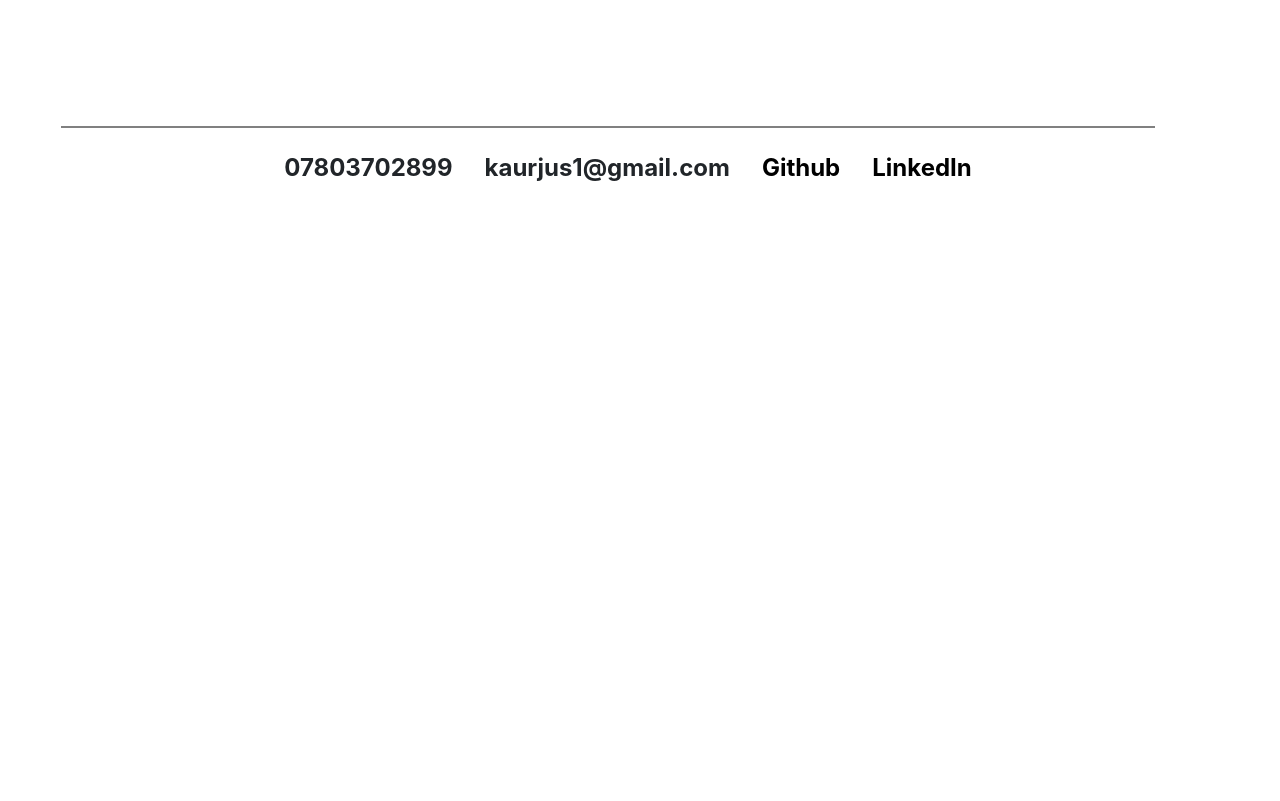
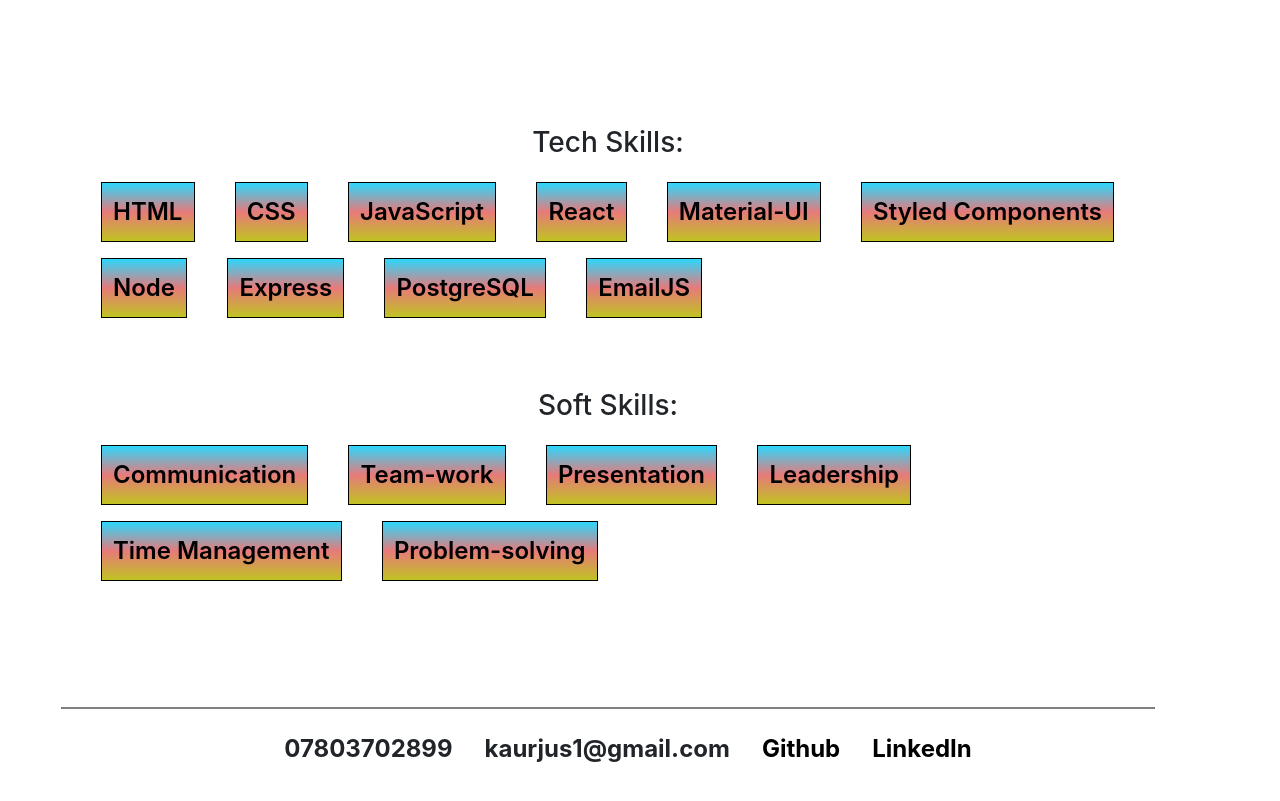
Before and after one commit to JK1320/personal-profile-jk, a React (Create React App) app: page / in a window 1280 px wide. Shown: the part 887-1688 px from the top of the page. Before the commit the page ends 1144 px from the top, so only its background shows below. Built offline with nearby package versions, Linux system fonts and the light colour scheme.

Commit message:
added skills section

```diff
--- a/src/Pages/Home.js
+++ b/src/Pages/Home.js
@@ -1,16 +1,15 @@
 import ScrollToTop from "../components/ScrollToTop";
 import Navbar from "../components/Navbar";
-//import React, {useState} from 'react'
 import Footer from "../components/Footer";
-//import Projects from "../components/Projects";
-//import Skills from "../components/Skills";
+import techSkills from "../data/techSkills";
+import softSkills from "../data/softSkills";
 //import Quotes from "../components/Quotes";
 import "../styleSheets/Home.css";
 import { Link } from "react-router-dom";
 
+console.log(techSkills);
+
 const Home = () => {
-
-
   return (
     <div className="home">
       <Navbar />
@@ -25,9 +24,8 @@ const Home = () => {
             I joined CodeYourFuture in 2020 and took a great opportunity to
             become a Full Stack Web Developer. I learned HTML/CSS,
             JavaScript(React), Node.js and PostgreSQL. Since graduating I have
-              created few projects for learning on Styled Components,
-              Material-UI and MongoDB. I have recently joined CodeYourFuture
-              Product Dev Team.
+            created few projects for learning on Styled Components, Material-UI
+            and MongoDB. I have recently joined CodeYourFuture Product Dev Team.
           </p>
           <div className="home-about-links">
             <Link className="link-about link-about-1" to="/resume">
@@ -42,14 +40,34 @@ const Home = () => {
           </div>
         </div>
       </div>
-        {/* <Quotes /> */}
+      <div className="skills">
+        <section className="skills-section">
+          <h3>Tech Skills:</h3>
+          <div className="skills-card">
+            {techSkills.map((language, index) => (
+              <ul key={index} className="skills-container">
+                <li>{language.language}</li>
+                {/* <img src={language.icon} alt="icons" /> */}
+              </ul>
+            ))}
+          </div>
+        </section>
+        <section className="skills-section">
+          <h3>Soft Skills:</h3>
+          <div className="skills-card">
+            {softSkills.map((skill, index) => (
+              <ul key={index} className="skills-container">
+                {/* <img src={skill.icon} alt="skill" /> */}
+                <li>{skill.skill}</li>
+              </ul>
+            ))}
+          </div>
+        </section>
+      </div>
       <Footer />
       <ScrollToTop />
-        {/* <Skills />
-        <Projects />
-        */}
     </div>
   );
-}
+};
 
 export default Home;
```
Lines whose indentation alone changed are shown as unchanged.
